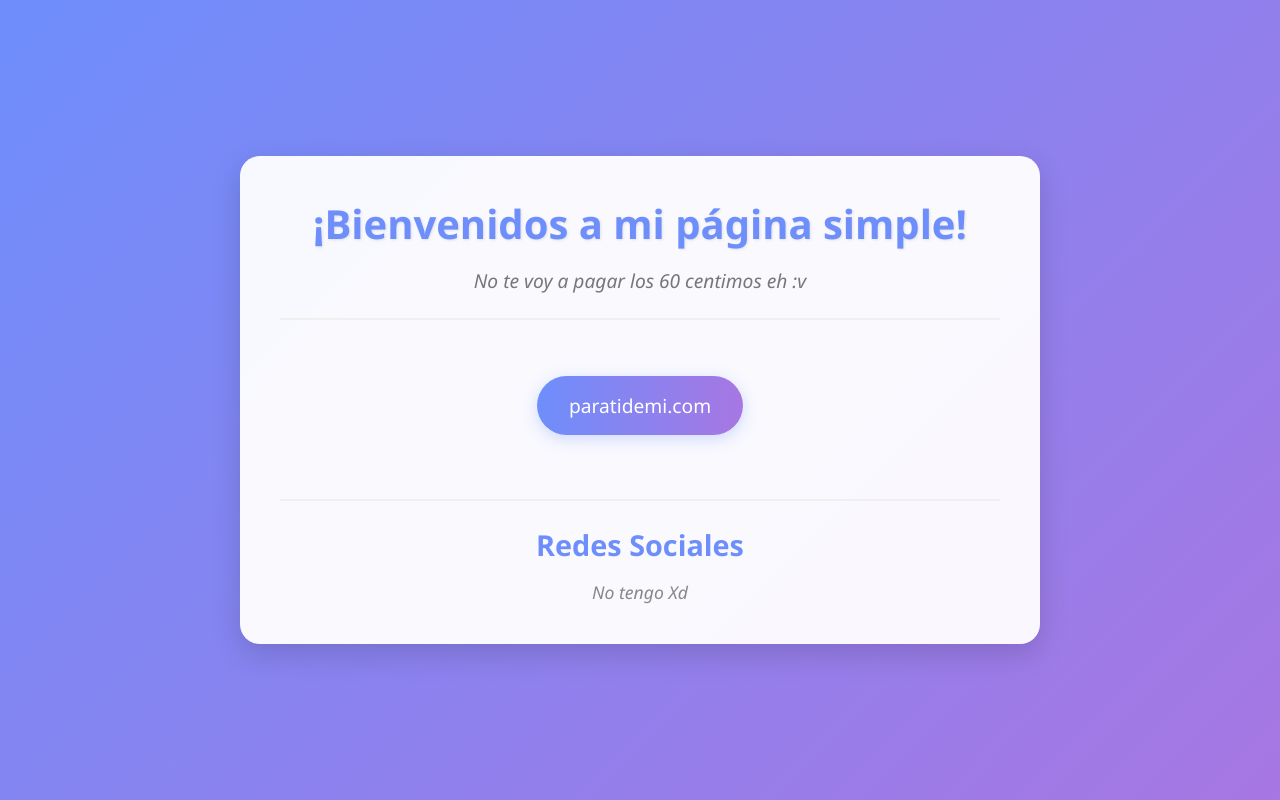
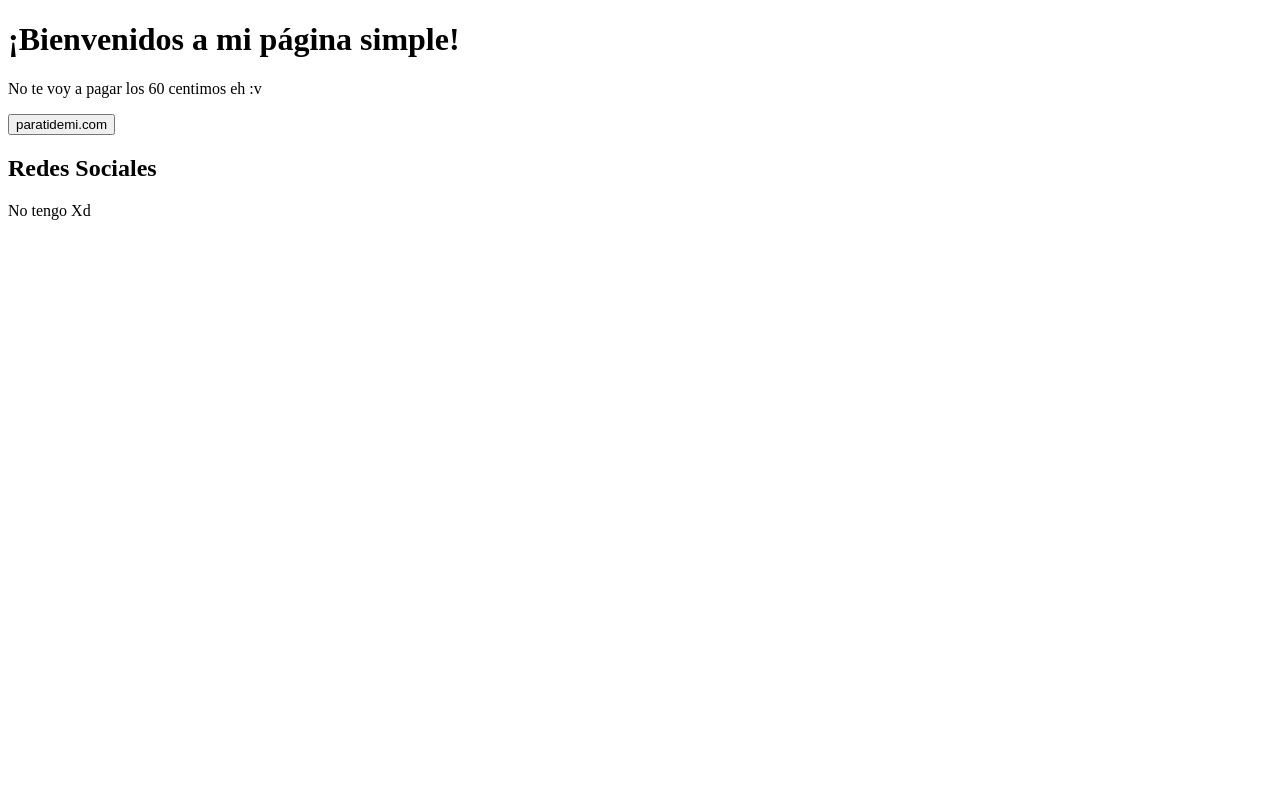
Before and after one commit to Johan-Edu/web-sites, a plain HTML site: page index.html in a window 1280 px wide. Drawn offline with Linux system fonts and the light colour scheme.

Commit message:
Update index.html

```diff
--- a/index.html
+++ b/index.html
@@ -5,7 +5,7 @@
     <meta name="viewport" content="width=device-width, initial-scale=1.0">
     <title>Pagina Simple p</title>
     <link rel="stylesheet" href="https://cdnjs.cloudflare.com/ajax/libs/font-awesome/6.4.0/css/all.min.css">
-    <link rel="stylesheet" href="styles.css">
+    <link rel="stylesheet" href="stylees.css">
 </head>
 <body>
   <div class="container">
```
